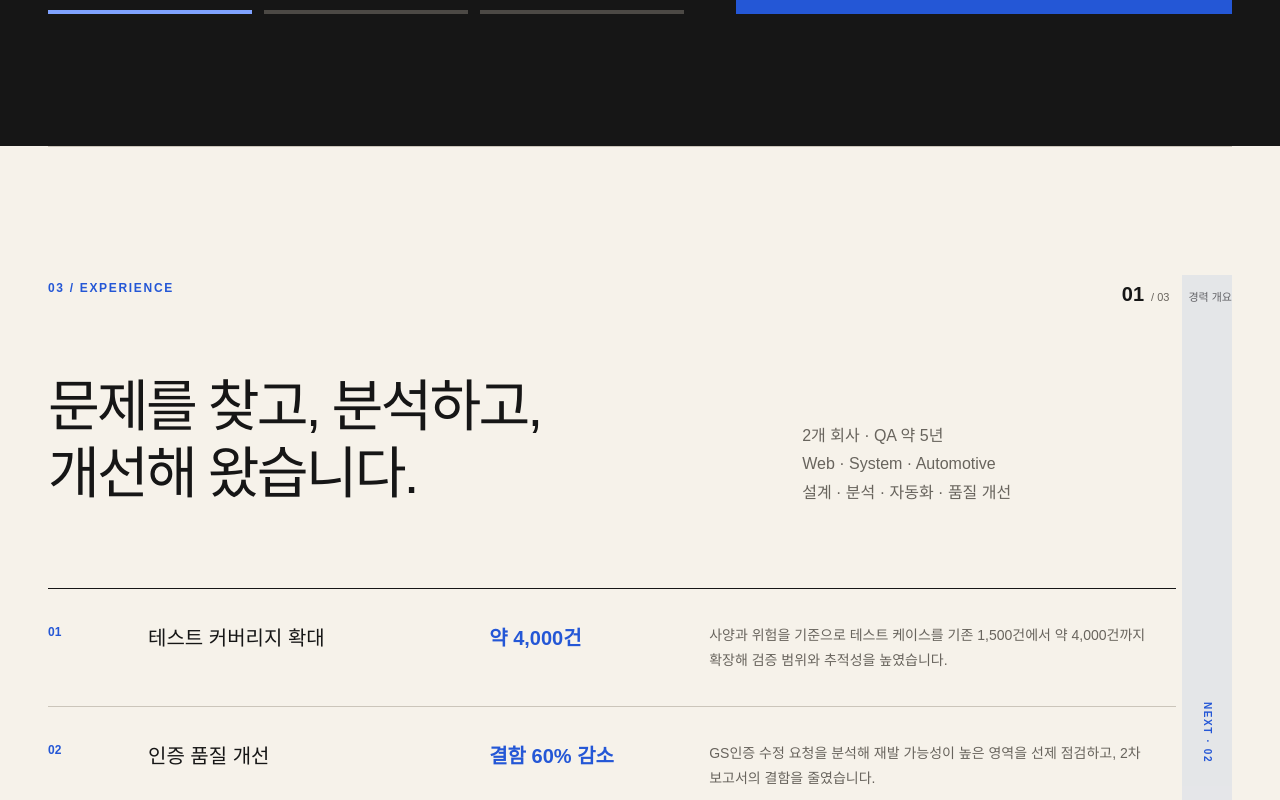
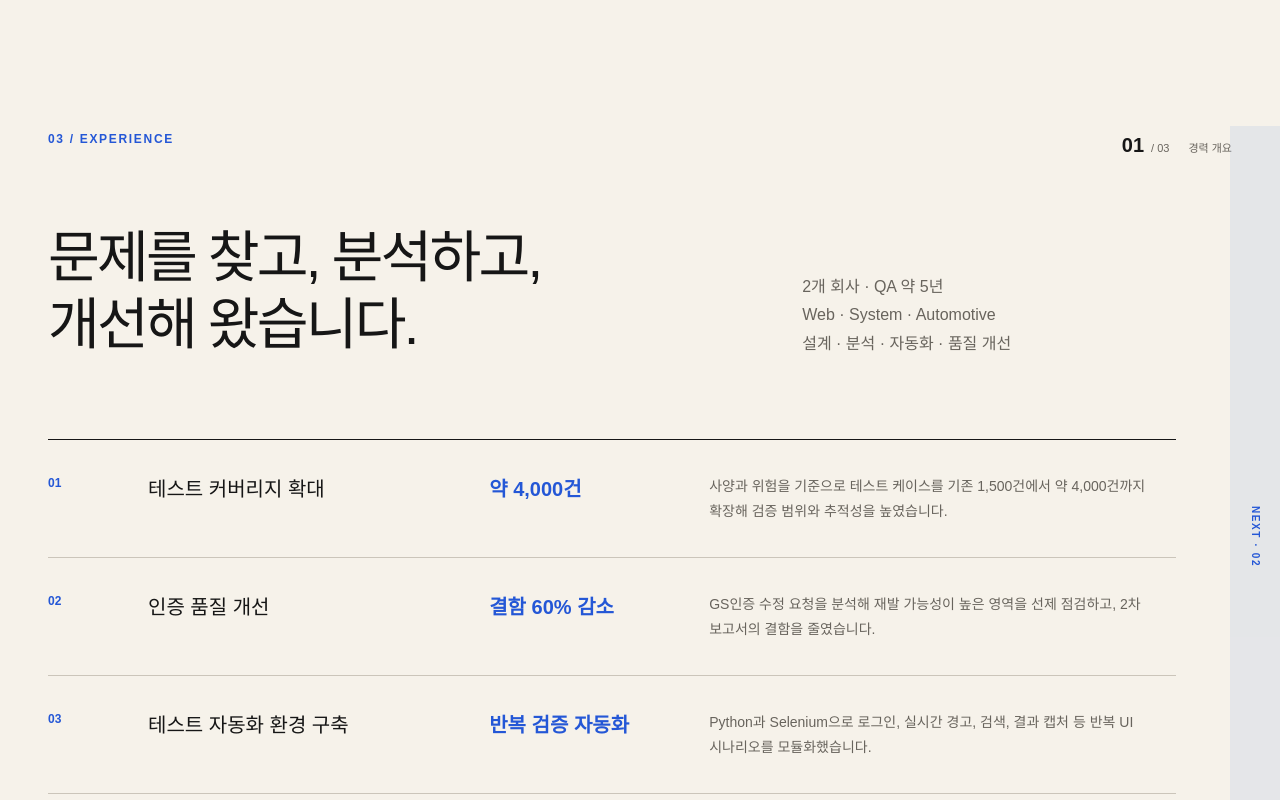
Before and after one commit to SYeob/portfolio, a Next.js app: page / in a window 1280 px wide. Shown: the part 2680-3480 px from the top of the page. Built offline with nearby package versions, Linux system fonts and the light colour scheme.

Commit message:
Improve carousel edge navigation

```diff
--- a/app/CarouselNavigation.tsx
+++ b/app/CarouselNavigation.tsx
@@ -38,15 +38,34 @@ export default function CarouselNavigation({
 
   return (
     <>
-      {next && (
+      {active > 0 && (
         <button
           type="button"
-          className={`story-peek ${variant}`}
+          className={`story-peek previous ${variant}`}
+          onClick={() => onMove(active - 1)}
+          aria-label={`이전 슬라이드: ${slides[active - 1].short}`}
+        >
+          <span>PREV · {slides[active - 1].number}</span>
+        </button>
+      )}
+
+      {next ? (
+        <button
+          type="button"
+          className={`story-peek next ${variant}`}
           onClick={() => onMove(active + 1)}
           aria-label={`다음 슬라이드: ${next.short}`}
         >
           <span>NEXT · {next.number}</span>
         </button>
+      ) : (
+        <a
+          className={`story-peek next ${variant}`}
+          href={finalHref}
+          aria-label={`다음 섹션: ${finalLabel}`}
+        >
+          <span>NEXT · SECTION</span>
+        </a>
       )}
 
       <div className={`story-navigation ${variant}`}>
--- a/app/globals.css
+++ b/app/globals.css
@@ -161,15 +161,20 @@ dt { color: var(--muted); font-size: 13px; } dd { margin: 0; font-weight: 700; }
 .story-next-panel strong { display: block; overflow: hidden; font-size: 18px; text-overflow: ellipsis; white-space: nowrap; }
 .story-arrow { flex: 0 0 48px; width: 48px; height: 48px; display: grid; place-items: center; border-radius: 50%; background: #fff; animation: story-arrow-nudge 1.1s ease 1.3s 2; }
 .story-arrow svg { width: 27px; height: 27px; fill: none; stroke: var(--blue); stroke-width: 2.5; stroke-linecap: round; stroke-linejoin: round; }
-.story-peek { position: absolute; z-index: 4; top: 128px; right: 0; width: 50px; height: 64%; display: grid; place-items: center; padding: 0; border: 0; color: #9bb5ff; font: inherit; cursor: pointer; writing-mode: vertical-rl; transition: width .2s, background .2s, color .2s; }
+.story-peek { position: absolute; z-index: 4; top: 128px; width: 50px; height: 64%; display: grid; place-items: center; padding: 0; border: 0; color: #9bb5ff; font: inherit; text-decoration: none; cursor: pointer; writing-mode: vertical-rl; transition: width .2s, background .2s, color .2s, box-shadow .2s; }
 .story-peek span { font-size: 10px; font-weight: 800; letter-spacing: .16em; }
+.story-peek.previous { left: 0; writing-mode: vertical-lr; }
+.story-peek.next { right: 0; animation: story-peek-highlight 1s ease-in-out infinite; }
 .story-peek.dark { background: rgba(36,87,214,.20); }
 .story-peek.light { background: rgba(36,87,214,.08); color: var(--blue); }
 .story-peek:hover { width: 62px; background: var(--blue); color: #fff; }
+.story-peek.next:hover { animation-play-state: paused; }
 
 .section-heading-row { display: grid; grid-template-columns: 1.3fr .7fr; gap: 60px; align-items: end; }
 .section-heading-row > p { margin: 0; color: var(--muted); line-height: 1.8; }
-.experience { position: relative; overflow: hidden; }
+.experience { position: relative; overflow: visible; }
+.experience .story-peek.previous { left: calc((100vw - 100%) / -2); }
+.experience .story-peek.next { right: calc((100vw - 100%) / -2); }
 .experience-topbar { display: flex; justify-content: space-between; gap: 40px; align-items: start; }
 .experience-status { display: grid; grid-template-columns: auto auto 1fr; gap: 7px; align-items: baseline; color: var(--muted); font-size: 11px; }
 .experience-status strong { color: var(--ink); font-size: 20px; }
@@ -241,8 +246,16 @@ dt { color: var(--muted); font-size: 13px; } dd { margin: 0; font-weight: 700; }
   0%, 100% { transform: translateX(0); }
   50% { transform: translateX(6px); }
 }
+@keyframes story-peek-highlight {
+  0%, 100% { box-shadow: inset 0 0 0 0 rgba(36,87,214,0), 0 0 0 rgba(36,87,214,0); }
+  50% { box-shadow: inset 0 0 0 999px rgba(36,87,214,.28), 0 0 24px rgba(36,87,214,.30); color: #fff; }
+}
 .reveal { animation: rise .65s ease-out both; }
 :focus-visible { outline: 3px solid #7fa2ff; outline-offset: 4px; }
+
+@media (min-width: 901px) {
+  .story-navigation { display: none; }
+}
 
 @media (max-width: 900px) {
   .site-header { width: calc(100% - 40px); height: 76px; }
@@ -259,6 +272,7 @@ dt { color: var(--muted); font-size: 13px; } dd { margin: 0; font-weight: 700; }
   .project { width: 100%; padding-left: 20px; padding-right: 20px; }
   .story-peek { display: none; }
   .story-navigation { grid-template-columns: 1fr; gap: 28px; }
+  .experience .story-navigation { margin-top: 56px; }
   .project-slide { min-height: 0; }
   .project-overview, .project-design, .project-automation { grid-template-columns: 1fr; gap: 38px; }
   .risk-row, .selection-grid, .design-links, .automation-stack { grid-column: auto; }
@@ -315,4 +329,5 @@ dt { color: var(--muted); font-size: 13px; } dd { margin: 0; font-weight: 700; }
   html { scroll-behavior: auto; }
   *, *::before, *::after { animation-duration: .01ms !important; transition-duration: .01ms !important; }
   .compact-flow span, .design-row:not(.header) { background: transparent !important; box-shadow: none !important; }
+  .story-peek.next { animation: none !important; box-shadow: inset 0 0 0 2px rgba(36,87,214,.35); }
 }
```
